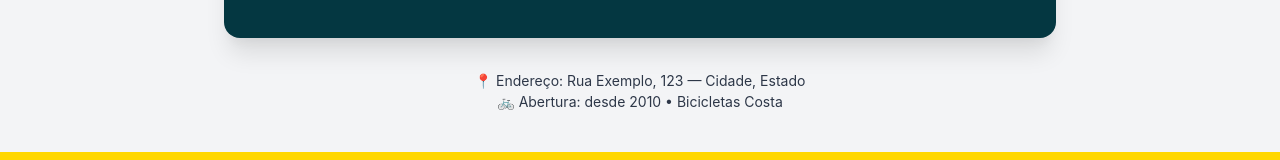
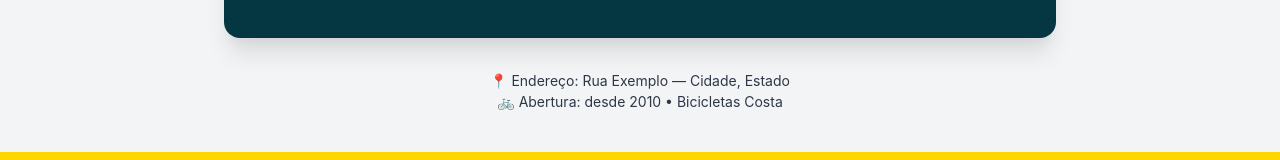
Before and after one commit to lucas198273/Costa-Master, a React (Vite) app: page /contato in a window 1280 px wide. Shown: the part 1009-1169 px from the top of the page. Built offline with nearby package versions, Linux system fonts and the light colour scheme.

Commit message:
Update address format in Contato component

```diff
--- a/src/pages/Contato.tsx
+++ b/src/pages/Contato.tsx
@@ -105,7 +105,7 @@ const Contato = () => {
       </Box>
 
       <Box mt={8} textAlign="center" color="gray.700" fontSize="sm">
-        <Text>📍 Endereço: Rua Exemplo, 123 — Cidade, Estado</Text>
+        <Text>📍 Endereço: Rua Exemplo — Cidade, Estado</Text>
         <Text>🚲 Abertura: desde 2010 • Bicicletas Costa</Text>
       </Box>
     </Box>
```
